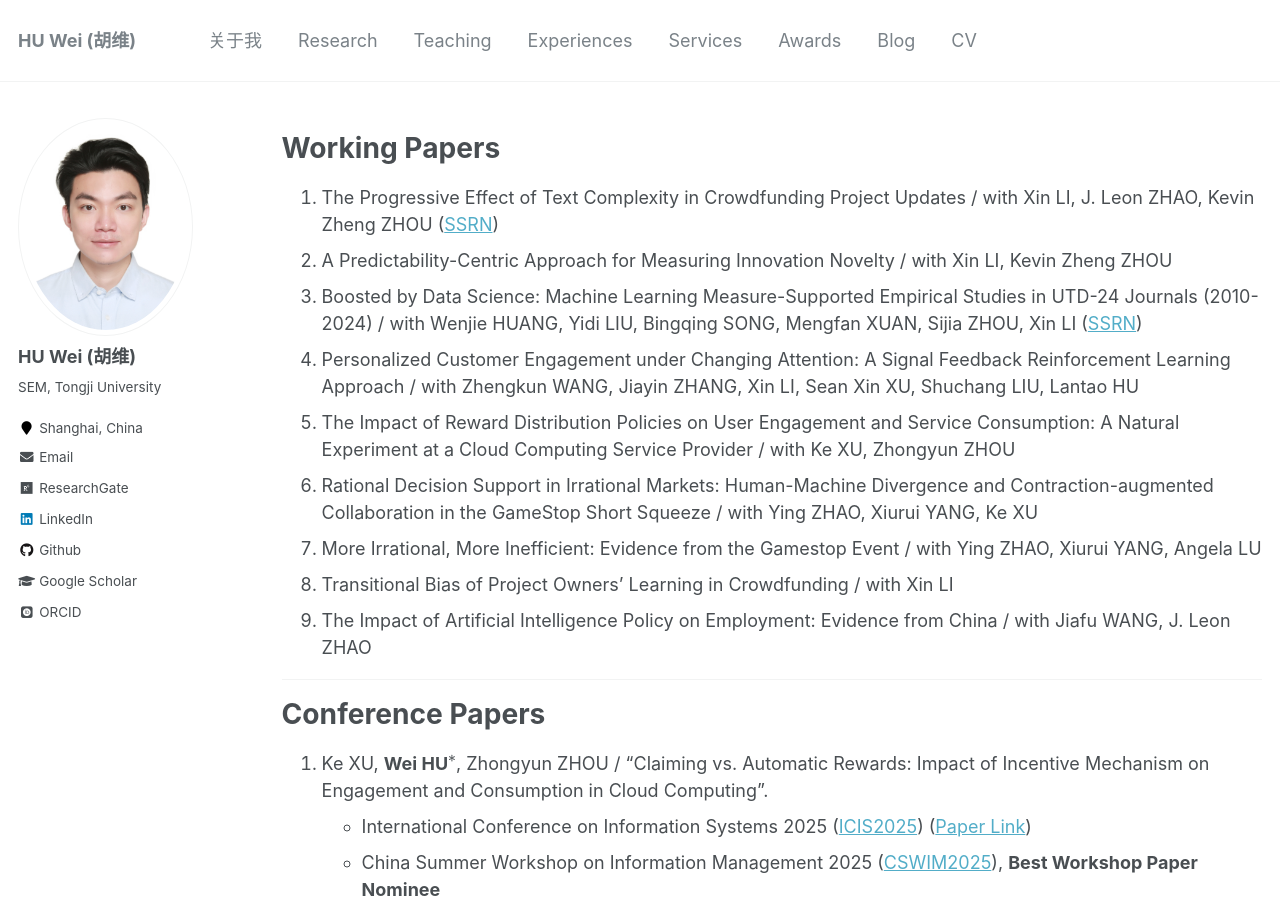
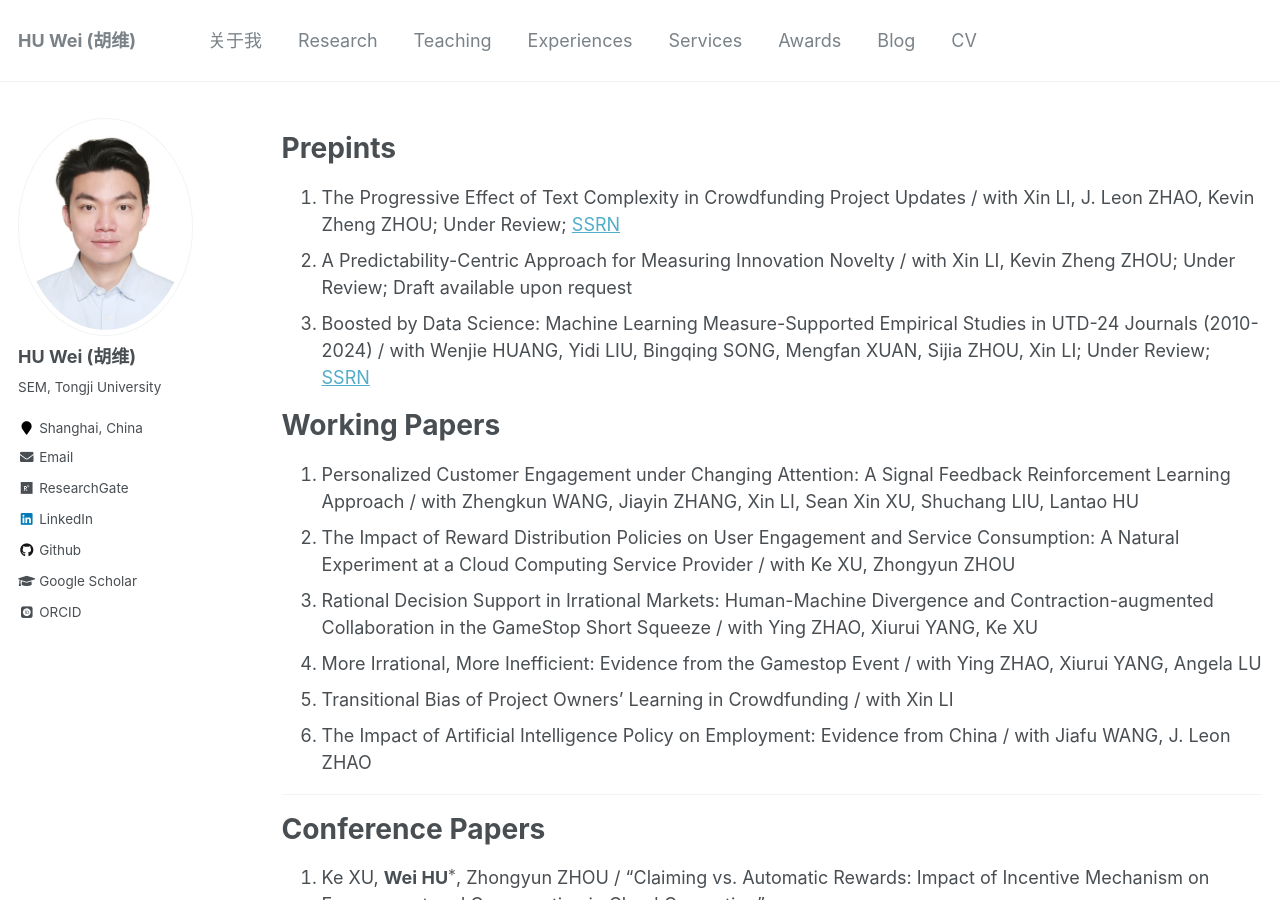
Before and after one commit to huwei-vincent/huwei-vincent.github.io, a Jekyll site: the page built from _pages/my-publication.md, in a window 1280 px wide and 900 px high. Built offline with Jekyll 4.4.1, drawn with Linux system fonts in a browser that asks for light colours; some web fonts are replaced; formulas are drawn with MathJax 3.

Commit message:
my-publication.md 2

```diff
--- a/_pages/my-publication.md
+++ b/_pages/my-publication.md
@@ -5,11 +5,14 @@ permalink: /my-publication/
 author_profile: true
 ---
 
+# Prepints
+
+1. The Progressive Effect of Text Complexity in Crowdfunding Project Updates / with Xin LI, J. Leon ZHAO, Kevin Zheng ZHOU; Under Review; [SSRN](https://papers.ssrn.com/sol3/papers.cfm?abstract_id=3925150)
+2. A Predictability-Centric Approach for Measuring Innovation Novelty / with Xin LI, Kevin Zheng ZHOU; Under Review; Draft available upon request
+3. Boosted by Data Science: Machine Learning Measure-Supported Empirical Studies in UTD-24 Journals (2010-2024) / with Wenjie HUANG, Yidi LIU, Bingqing SONG, Mengfan XUAN, Sijia ZHOU, Xin LI; Under Review; [SSRN](https://papers.ssrn.com/sol3/papers.cfm?abstract_id=5233143)
+
 # Working Papers
 
-1. The Progressive Effect of Text Complexity in Crowdfunding Project Updates / with Xin LI, J. Leon ZHAO, Kevin Zheng ZHOU ([SSRN](https://papers.ssrn.com/sol3/papers.cfm?abstract_id=3925150))
-2. A Predictability-Centric Approach for Measuring Innovation Novelty / with Xin LI, Kevin Zheng ZHOU
-3. Boosted by Data Science: Machine Learning Measure-Supported Empirical Studies in UTD-24 Journals (2010-2024) / with Wenjie HUANG, Yidi LIU, Bingqing SONG, Mengfan XUAN, Sijia ZHOU, Xin LI ([SSRN](https://papers.ssrn.com/sol3/papers.cfm?abstract_id=5233143))
 3. Personalized Customer Engagement under Changing Attention: A Signal Feedback Reinforcement Learning Approach / with Zhengkun WANG, Jiayin ZHANG, Xin LI, Sean Xin XU, Shuchang LIU, Lantao HU
 6. The Impact of Reward Distribution Policies on User Engagement and Service Consumption: A Natural Experiment at a Cloud Computing Service Provider / with Ke XU, Zhongyun ZHOU
 6. Rational Decision Support in Irrational Markets: Human-Machine Divergence and Contraction-augmented Collaboration in the GameStop Short Squeeze / with Ying ZHAO, Xiurui YANG, Ke XU
```
